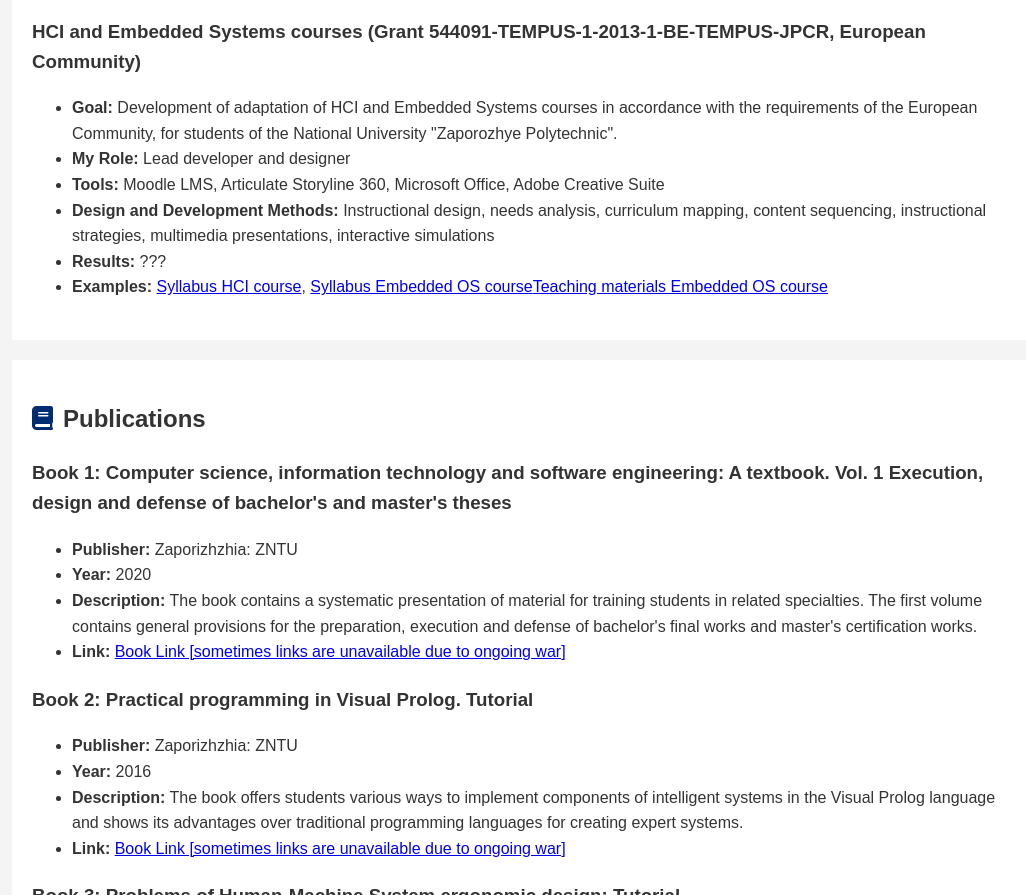
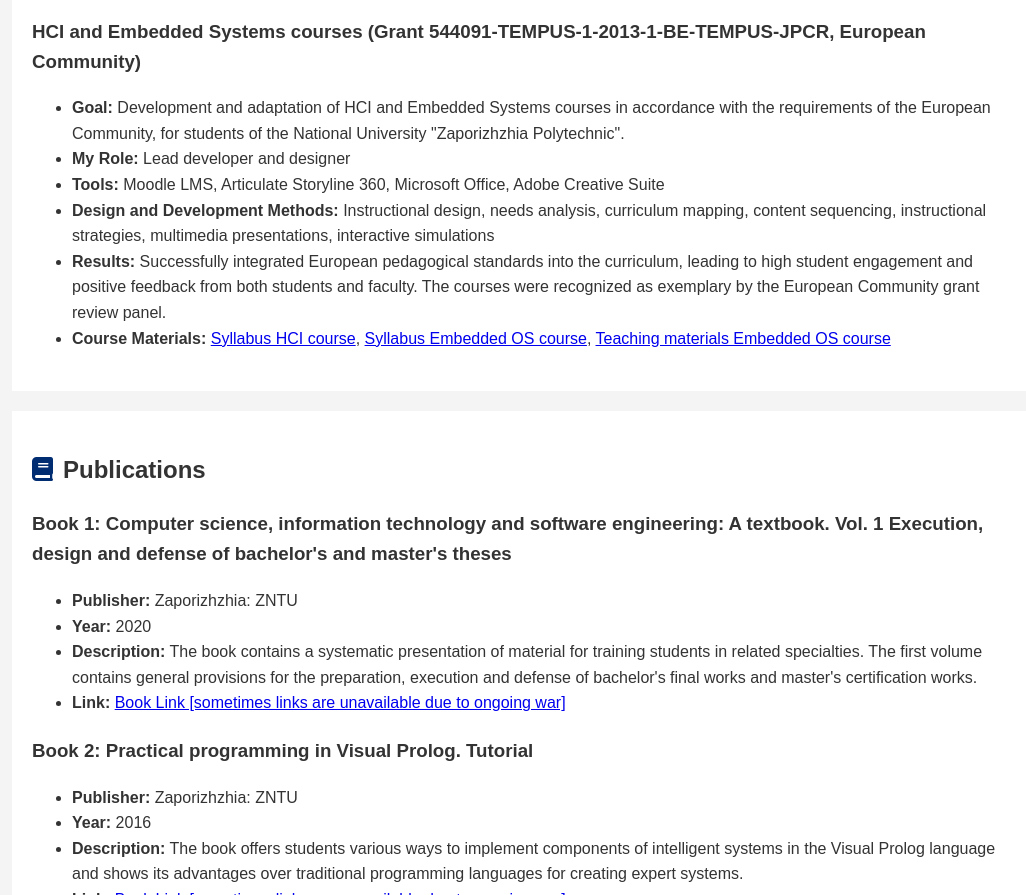
Before and after one commit to Serhii-erg/Serhii-erg.github.io, a plain HTML site: page index.html in a window 1280 px wide. Shown: the part 2003-2898 px from the top of the page, without its empty margins (116-1142 px from the left). Drawn offline with Linux system fonts and the light colour scheme.

Commit message:
Add new courses and recognition sections, update project details

```diff
--- a/index.html
+++ b/index.html
@@ -174,12 +174,12 @@
             <div class="project">
     <h3>HCI and Embedded Systems courses (Grant 544091-TEMPUS-1-2013-1-BE-TEMPUS-JPCR, European Community)</h3>
     <ul>
-        <li><strong>Goal:</strong> Development of adaptation of HCI and Embedded Systems courses in accordance with the requirements of the European Community, for students of the National University "Zaporozhye Polytechnic".</li>
+        <li><strong>Goal:</strong> Development and adaptation of HCI and Embedded Systems courses in accordance with the requirements of the European Community, for students of the National University "Zaporizhzhia Polytechnic".</li>
         <li><strong>My Role:</strong> Lead developer and designer</li>
         <li><strong>Tools:</strong> Moodle LMS, Articulate Storyline 360, Microsoft Office, Adobe Creative Suite</li>
         <li><strong>Design and Development Methods:</strong> Instructional design, needs analysis, curriculum mapping, content sequencing, instructional strategies, multimedia presentations, interactive simulations</li>
-        <li><strong>Results:</strong> ???</li>
-        <li><strong>Examples:</strong> <a href="DESIRE_Syllabus.pdf" target="_blank">Syllabus HCI course</a>, <a href="DESIRE_EnbOS.pdf" target="_blank">Syllabus Embedded OS course</a><a href="Method_VOS.pdf" target="_blank">Teaching materials Embedded OS course</a></li>
+        <li><strong>Results:</strong> Successfully integrated European pedagogical standards into the curriculum, leading to high student engagement and positive feedback from both students and faculty. The courses were recognized as exemplary by the European Community grant review panel.</li>
+        <li><strong>Course Materials:</strong> <a href="DESIRE_Syllabus.pdf" target="_blank">Syllabus HCI course</a>, <a href="DESIRE_EmbOS.pdf" target="_blank">Syllabus Embedded OS course</a>, <a href="Metod_VOS.pdf" target="_blank">Teaching materials Embedded OS course</a></li>
     </ul>
 </div>
         </section>
```
